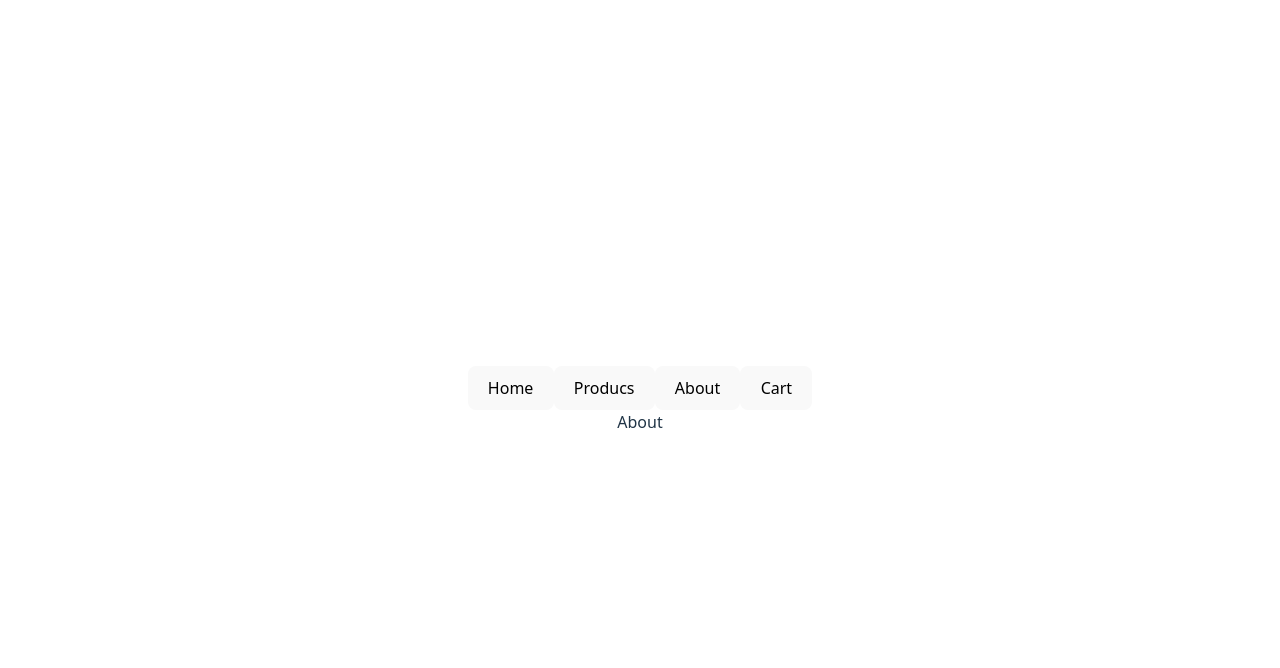
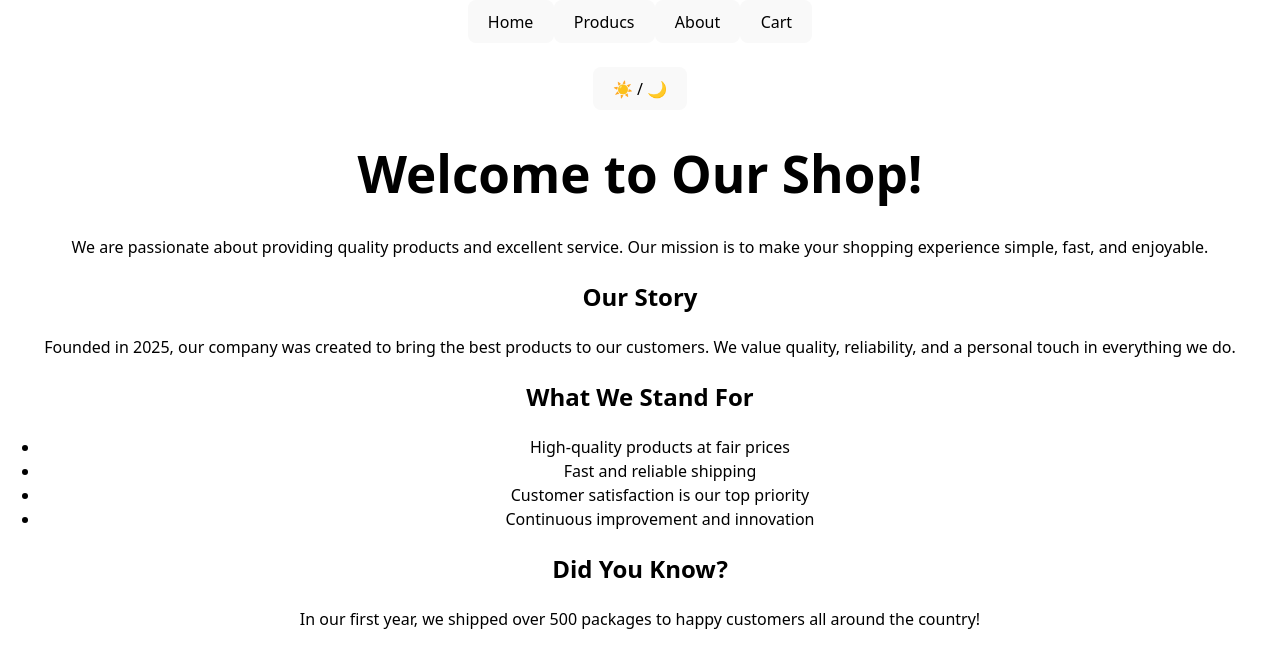
Before and after one commit to KarlaXBT/mini-epood, a React (Vite) app: page /about in a window 1280 px wide. Shown: the top 668 px of the page. Built offline with nearby package versions, Linux system fonts and the light colour scheme.

Commit message:
Added dark/light mode and about content

```diff
--- a/src/App.css
+++ b/src/App.css
@@ -1,8 +1,10 @@
 #root {
-  max-width: 1280px;
+  /* max-width: 1280px; */
   margin: 0 auto;
-  padding: 2rem;
+  /* padding: 2rem; */
   text-align: center;
+  /* min-height: 100vh; */
+  width: 100vw;
 }
 
 .grid {
@@ -87,3 +89,15 @@
 .add-to-cart:hover {
   background-color: #45a049;
 }
+
+.dark-mode {
+  background-color: black;
+  color: white;
+  min-height: 100vh;
+}
+
+.light-mode {
+  background-color: white;
+  color: black;
+  min-height: 100vh;
+}
--- a/src/App.jsx
+++ b/src/App.jsx
@@ -7,11 +7,30 @@
 import ProductCard from "./components/ProductCard";
 import ProductDetails from "./pages/ProductDetails";
 import CartPage from "./pages/CartPage";
+import { useState } from "react";
 
 function App() {
+  // need to know if mode is saved to localStorage,  if not it will be false,
+  const [isDarkMode, setIsDarkMode] = useState(
+    localStorage.getItem("darkMode") === "true"
+  );
+
+  // function that sets darkMode true/false and stores it to localStorage
+  function setMode(boolean) {
+    setIsDarkMode(boolean);
+    localStorage.setItem("darkMode", boolean);
+  }
+
+  console.log("Right now darkMode is:", isDarkMode);
   return (
     <>
+      {/* class based on conditional  */}
+      <div className={isDarkMode ? "dark-mode" : "light-mode"}>
         <Navbar />
+        <br />
+
+        <button onClick={() => setMode(!isDarkMode)}>☀️ / 🌙</button>
+        <br />
         <Routes>
           <Route path="/" element={<HomePage />} />
           <Route path="/about" element={<About />} />
@@ -31,6 +50,7 @@
             }
           />
         </Routes>
+      </div>
     </>
   );
 }
--- a/src/pages/About.jsx
+++ b/src/pages/About.jsx
@@ -1,5 +1,41 @@
+import React from "react";
+
 function About() {
-  return <div>About</div>;
+  return (
+    <div>
+      {/* Hero / Intro */}
+      <h1>Welcome to Our Shop!</h1>
+      <p>
+        We are passionate about providing quality products and excellent
+        service. Our mission is to make your shopping experience simple, fast,
+        and enjoyable.
+      </p>
+
+      {/* Our Story */}
+      <h2>Our Story</h2>
+      <p>
+        Founded in 2025, our company was created to bring the best products to
+        our customers. We value quality, reliability, and a personal touch in
+        everything we do.
+      </p>
+
+      {/* Values / Highlights */}
+      <h2>What We Stand For</h2>
+      <ul>
+        <li>High-quality products at fair prices</li>
+        <li>Fast and reliable shipping</li>
+        <li>Customer satisfaction is our top priority</li>
+        <li>Continuous improvement and innovation</li>
+      </ul>
+
+      {/* Optional Fun Fact */}
+      <h2>Did You Know?</h2>
+      <p>
+        In our first year, we shipped over 500 packages to happy customers all
+        around the country!
+      </p>
+    </div>
+  );
 }
 
 export default About;
```
Lines whose indentation alone changed are shown as unchanged.
